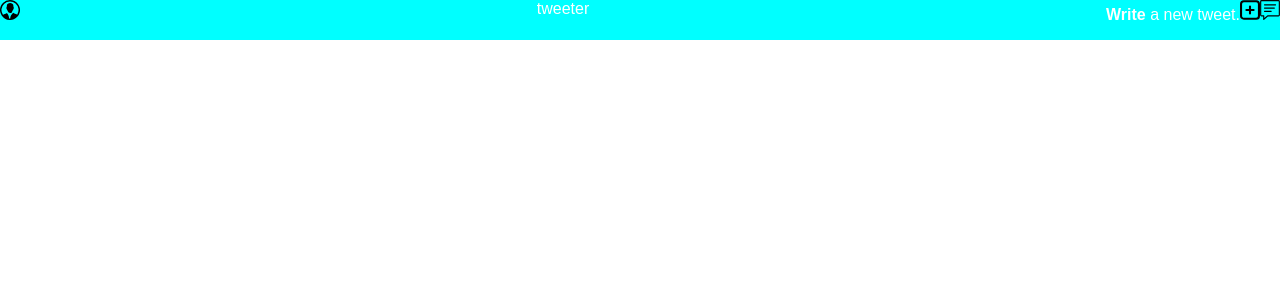
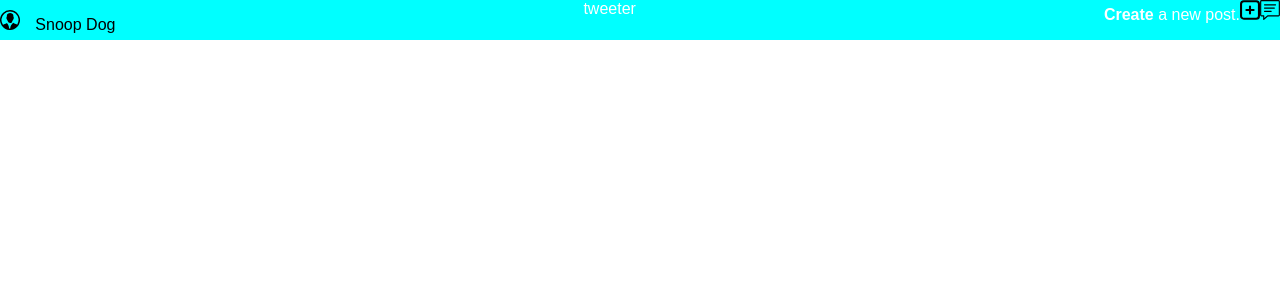
Before and after one commit to jlafleur93/tweeter-react, a React (Create React App) app: page / in a window 1280 px wide. Shown: the top 300 px of the page. Built offline with nearby package versions, Linux system fonts and the light colour scheme.

Commit message:
layout changes

```diff
--- a/src/App.js
+++ b/src/App.js
@@ -1,12 +1,24 @@
-import React from 'react'
+import React from "react";
 import "./App.css";
 import Nav from "./components/Nav";
-import plus from './assets/plus-sign.svg'
-import message from './assets/message.svg'
 function App() {
+  const userDets = {
+    user: "Snoop Dog",
+    totalPosts: "10",
+    posts: {
+      p01: {
+        id: 1,
+        message: "yeet",
+      },
+      p02: {
+        id: 2,
+        message: "same",
+      },
+    },
+  };
   return (
     <body>
-      <Nav/>
+      <Nav info={userDets.user} />
     </body>
   );
 }
--- a/src/components/Nav.css
+++ b/src/components/Nav.css
@@ -28,4 +28,13 @@ nav {
 img {
 height: 20px;
 width: 20px;
+
 }
+.profile-pic{
+  margin-top: 10px;
+}
+div > p {
+  padding-left: 1.2vw;
+  display: inline-block;
+  color: black;
+}
--- a/src/components/Nav.js
+++ b/src/components/Nav.js
@@ -1,24 +1,26 @@
 import React from "react";
 import "./Nav.css";
-import plus from "../assets/plus-sign.svg"
-import message from "../assets/message.svg"
-import profile from "../assets/profile.svg"
+import plus from "../assets/plus-sign.svg";
+import message from "../assets/message.svg";
+import profile from "../assets/profile.svg";
 
 export default function Nav(props) {
-  const {image} = props
+  const { info } = props;
   return (
     <nav className="tweet-bar">
-      <img src={profile}/>
+      <div className="profile-info">
+        <img className="profile-pic" src={profile} />
+        <p>{info}</p>
+      </div>
       <span>tweeter</span>
-      <div  className="write-tweet">
+      <div className="write-tweet">
         <span>
-          <strong>Write</strong> a new tweet.
+          <strong>Create</strong> a new post.
         </span>
-        <img src={plus}/>
-        <img src={message}/>
+        <img src={plus} />
+        <img src={message} />
         <div class="container"></div>
       </div>
-
     </nav>
   );
 }
```
Also changed, not shown: 1 other file (tests, documents, lock files or other folders).
